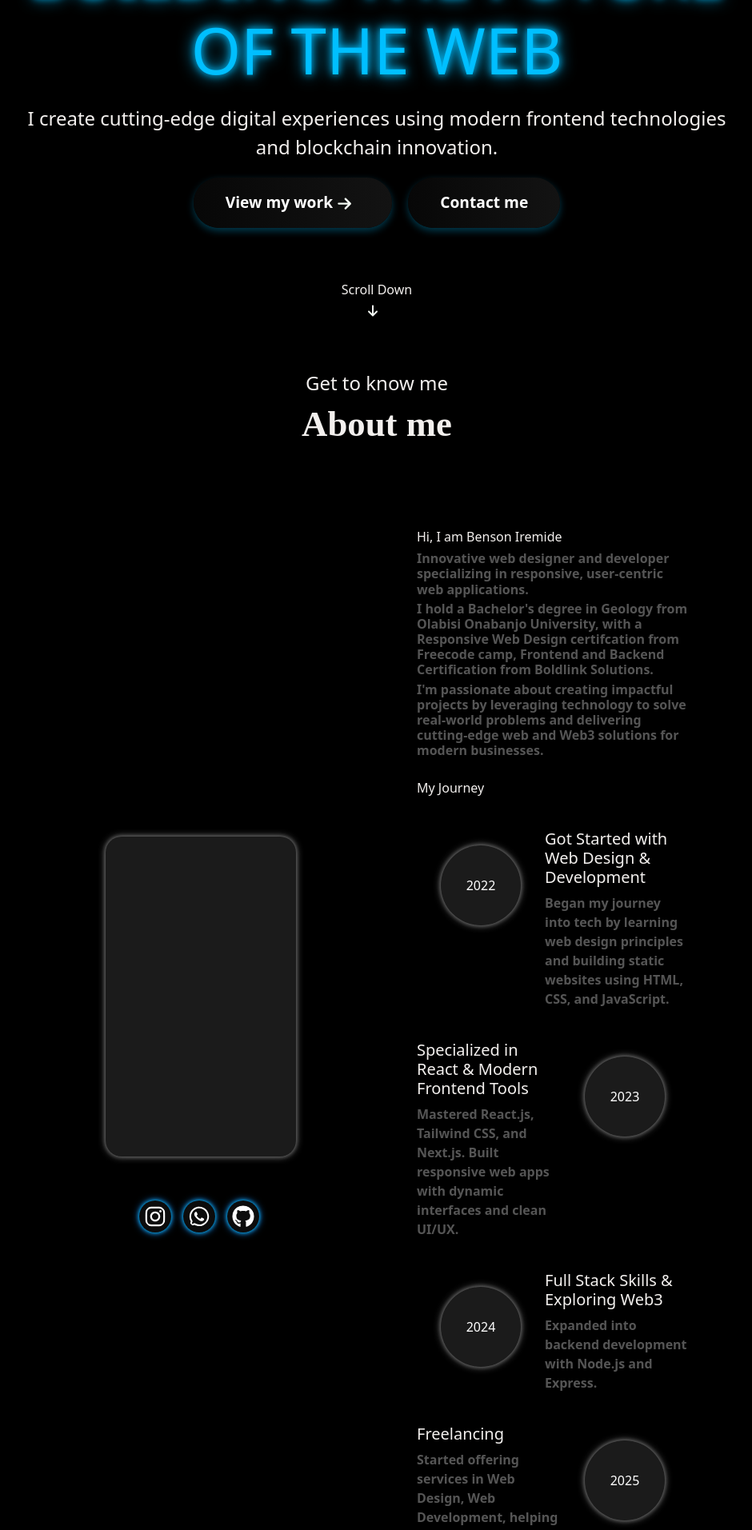
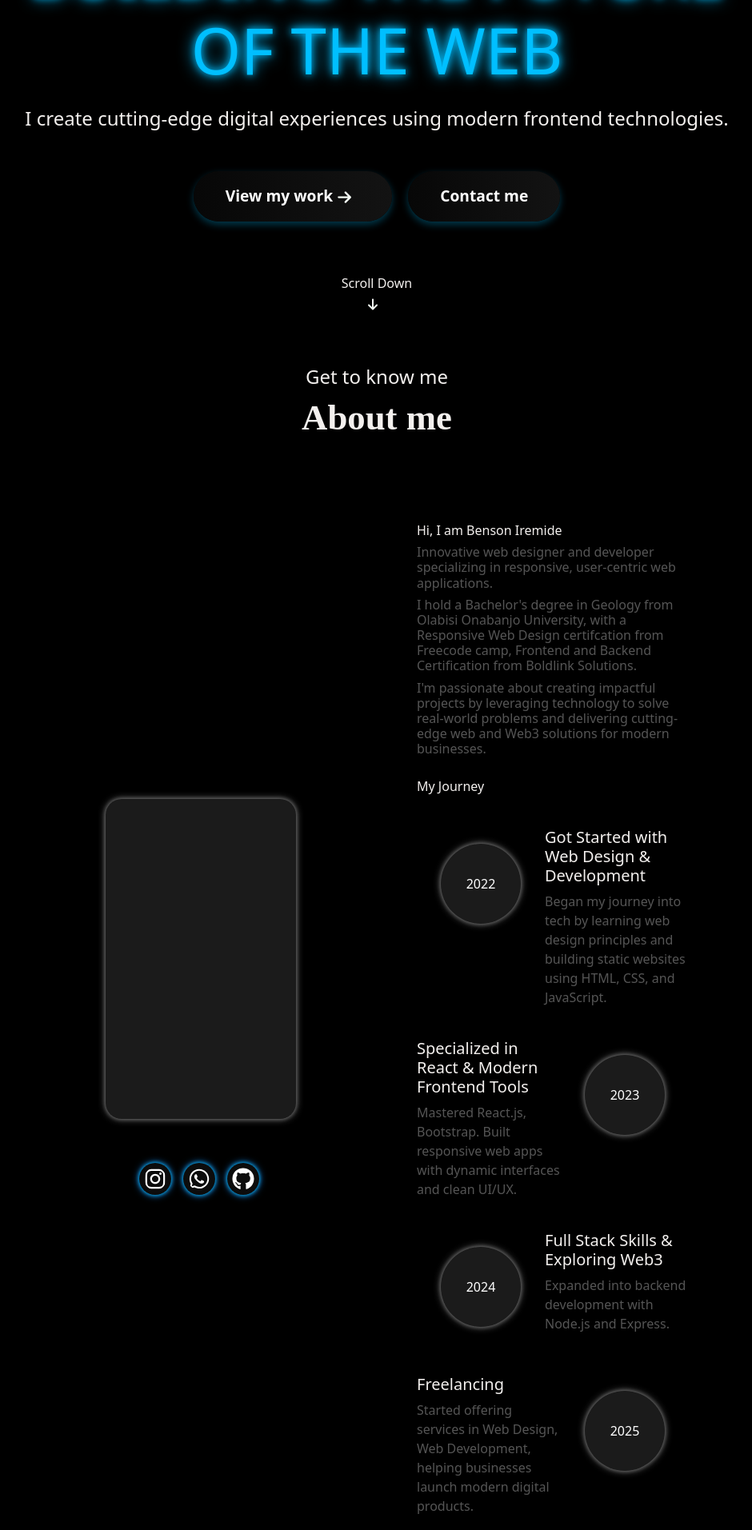
Before and after one commit to BeLaughter/Benson, a React (Vite) app: page / in a window 1280 px wide. Shown: the part 265-2178 px from the top of the page at 80% size, without its empty margins (169-1109 px from the left). Built offline with nearby package versions, Linux system fonts and the light colour scheme.

Commit message:
new changes

```diff
--- a/src/App.css
+++ b/src/App.css
@@ -204,6 +204,10 @@ a {
   color: #333;
 }
 
+.light-theme .grey {
+  color: #646363;
+}
+
 .light-theme .progress-bar {
   background-color: #eee;
 }
--- a/src/Components/Aboutme.jsx
+++ b/src/Components/Aboutme.jsx
@@ -26,16 +26,16 @@ const Aboutme = () => {
         </div>
         <div className="flex-b">
           <h6>Hi, I am Benson Iremide</h6>
-          <h6 className="skill-name">
+          <h6 className="grey">
             Innovative web designer and developer specializing in responsive,
             user-centric web applications.
           </h6>
-          <h6 className="skill-name">
+          <h6 className="grey">
             I hold a Bachelor's degree in Geology from Olabisi Onabanjo
             University, with a Responsive Web Design certifcation from Freecode
             camp, Frontend and Backend Certification from Boldlink Solutions.
           </h6>
-          <h6 className="skill-name">
+          <h6 className="grey">
             I'm passionate about creating impactful projects by leveraging
             technology to solve real-world problems and delivering cutting-edge
             web and Web3 solutions for modern businesses.
@@ -47,7 +47,7 @@ const Aboutme = () => {
             </div>
             <div>
               <h5>Got Started with Web Design & Development</h5>
-              <h7 className="skill-name">
+              <h7 className="grey">
                 Began my journey into tech by learning web design principles and
                 building static websites using HTML, CSS, and JavaScript.
               </h7>
@@ -57,9 +57,9 @@ const Aboutme = () => {
           <div className="flex">
             <div>
               <h5>Specialized in React & Modern Frontend Tools</h5>
-              <h7 className="skill-name">
-                Mastered React.js, Tailwind CSS, and Next.js. Built responsive
-                web apps with dynamic interfaces and clean UI/UX.
+              <h7 className="grey">
+                Mastered React.js, Bootstrap. Built responsive web apps with
+                dynamic interfaces and clean UI/UX.
               </h7>
             </div>
             <div>
@@ -73,7 +73,7 @@ const Aboutme = () => {
             </div>
             <div>
               <h5>Full Stack Skills & Exploring Web3</h5>
-              <h7 className="skill-name">
+              <h7 className="grey">
                 Expanded into backend development with Node.js and Express.
               </h7>
             </div>
@@ -82,7 +82,7 @@ const Aboutme = () => {
           <div className="flex">
             <div>
               <h5>Freelancing</h5>
-              <h7 className="skill-name">
+              <h7 className="grey">
                 Started offering services in Web Design, Web Development,
                 helping businesses launch modern digital products.
               </h7>
--- a/src/Components/Intro.css
+++ b/src/Components/Intro.css
@@ -39,7 +39,7 @@
     font-size: 1rem;
     font-weight: bold;
     color: white;
-    border-radius: 8px;
+    border-radius: 40px;
     cursor: pointer;
     box-shadow: 0 4px 10px rgba(0, 191, 255, 0.3);
     transition: all 0.3s ease-in-out;
--- a/src/Components/Intro.jsx
+++ b/src/Components/Intro.jsx
@@ -8,9 +8,9 @@ const Intro = () => {
       <h1>BUILDING THE FUTURE OF THE WEB</h1>
       <p className="para">
         I create cutting-edge digital experiences using modern frontend
-        technologies and blockchain innovation.
+        technologies.
       </p>
-      <div className="flex-contain mb">
+      <div className="flex-contain mb mt-5">
         <a href="#project" className="glow-btn">
           View my work <FaArrowRight className="bk-icon" />
         </a>
--- a/src/Components/Navbar.css
+++ b/src/Components/Navbar.css
@@ -80,7 +80,7 @@
   background: rgba(255, 255, 255, 0.1); /* semi-transparent background */
   backdrop-filter: blur(10px); /* blur effect */
   -webkit-backdrop-filter: blur(10px); /* Safari support */
-  box-shadow: 0 2px 10px rgba(253, 252, 252, 0.5); /* soft shadow */
+  box-shadow: 0 2px 4px rgba(255, 255, 255, 0.5); /* soft shadow */
   color: black !important;
   transition: all 0.3s ease;
 }
--- a/src/Components/Skills.css
+++ b/src/Components/Skills.css
@@ -44,7 +44,9 @@
   font-weight: bold;
   color: #555;
 }
-
+.grey {
+  color: #555;
+}
 .progress-bar {
   height: 14px;
   border-radius: 7px;
```
